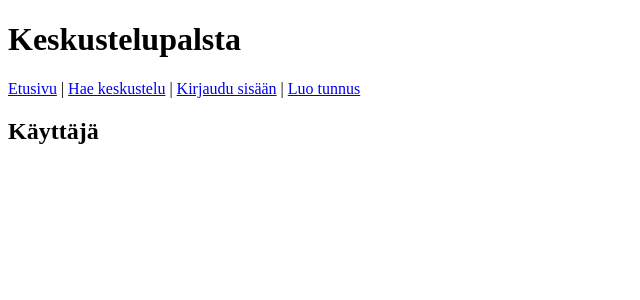
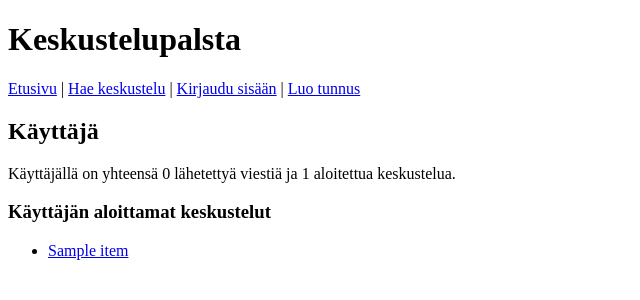
Before and after one commit to Nuutti20K/keskustelupalsta, a Flask app: template templates/show_user.html in a window 1280 px wide. Shown: the top 300 px of the page, without its empty margins (0-640 px from the left). Run offline with Flask 3, Linux system fonts and the light colour scheme; the template is opened without the code that fills it: most values are stand-ins (such as "Sample title", 1, 10 or a date in 2020).

Commit message:
Userpages now show total sent messages and started threads

```diff
--- a/app.py
+++ b/app.py
@@ -59,7 +59,8 @@ def show_user(user_id):
     if not user:
         abort(404)
     user_items = users.get_items(user_id)
-    return render_template("show_user.html", user=user, items=user_items)
+    user_messages = users.get_messages(user_id)
+    return render_template("show_user.html", user=user, items=user_items, messages=user_messages)
 
 @app.route("/edit_item/<int:item_id>", methods=["GET", "POST"])
 def edit_item(item_id):
--- a/templates/layout.html
+++ b/templates/layout.html
@@ -10,7 +10,7 @@
 
   {% if session.user_id %}
   <p>
-    Olet kirjautunut nimellä {{ session.username }}
+    Olet kirjautunut nimellä <a href="/user/{{ session.user_id }}">{{ session.username }}</a>
   </p>
   {% endif %}
 
--- a/templates/show_user.html
+++ b/templates/show_user.html
@@ -4,4 +4,13 @@
 
 {% block content %}
 <h2>Käyttäjä {{ user.username }}</h2>
+<p>
+  Käyttäjällä on yhteensä {{ messages | count }} lähetettyä viestiä ja {{ items | count }} aloitettua keskustelua.
+</p>
+<h3>Käyttäjän aloittamat keskustelut</h3>
+<ul>
+  {% for item in items %}
+  <li><a href="/item/{{ item.id }}">{{ item.title }}</a></li>
+  {% endfor %}
+</ul>
 {% endblock %}
--- a/users.py
+++ b/users.py
@@ -9,6 +9,10 @@ def get_user(user_id):
 
 def get_items(user_id):
     sql = "SELECT id, title FROM items WHERE user_id = ? ORDER BY id DESC"
+    return db.query(sql, [user_id])
+
+def get_messages(user_id):
+    sql = "SELECT id, content FROM messages WHERE user_id = ? ORDER BY id DESC"
     return db.query(sql, [user_id])
 
 def create_user(username, password):
```
